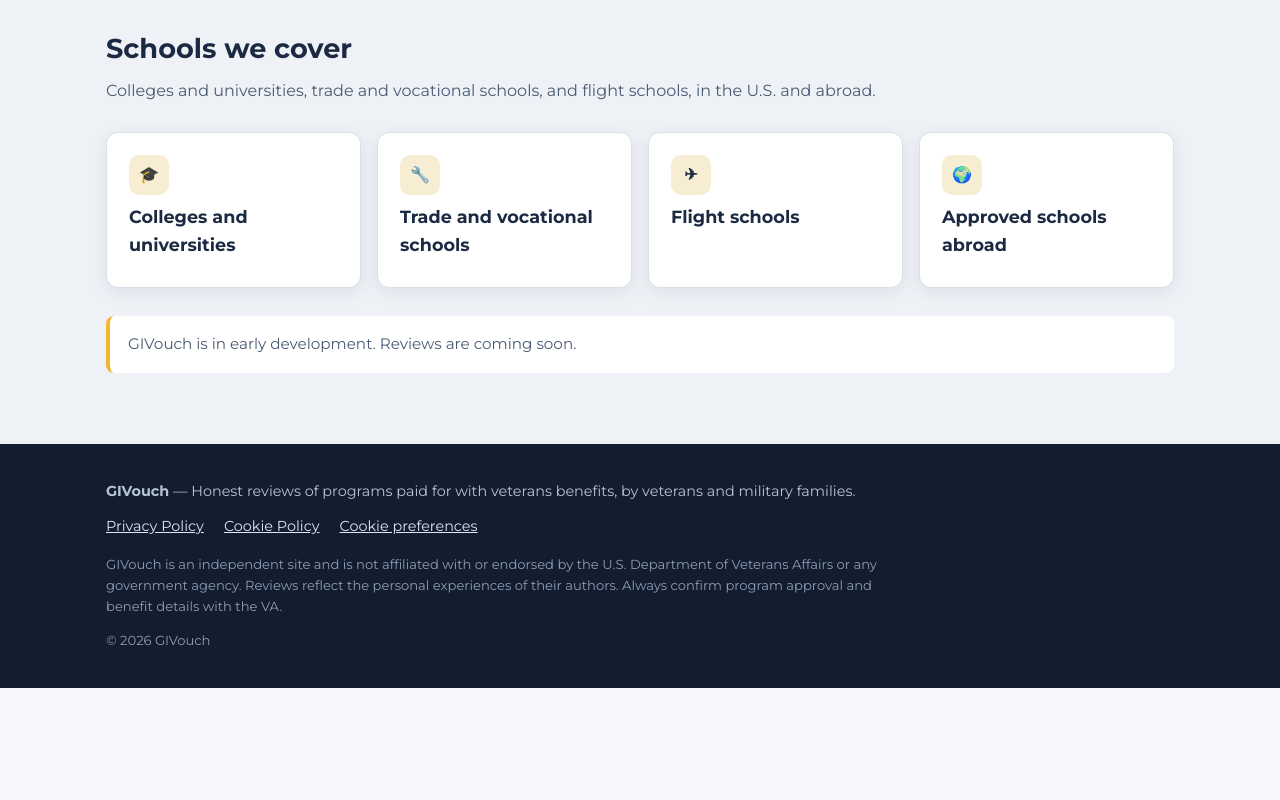
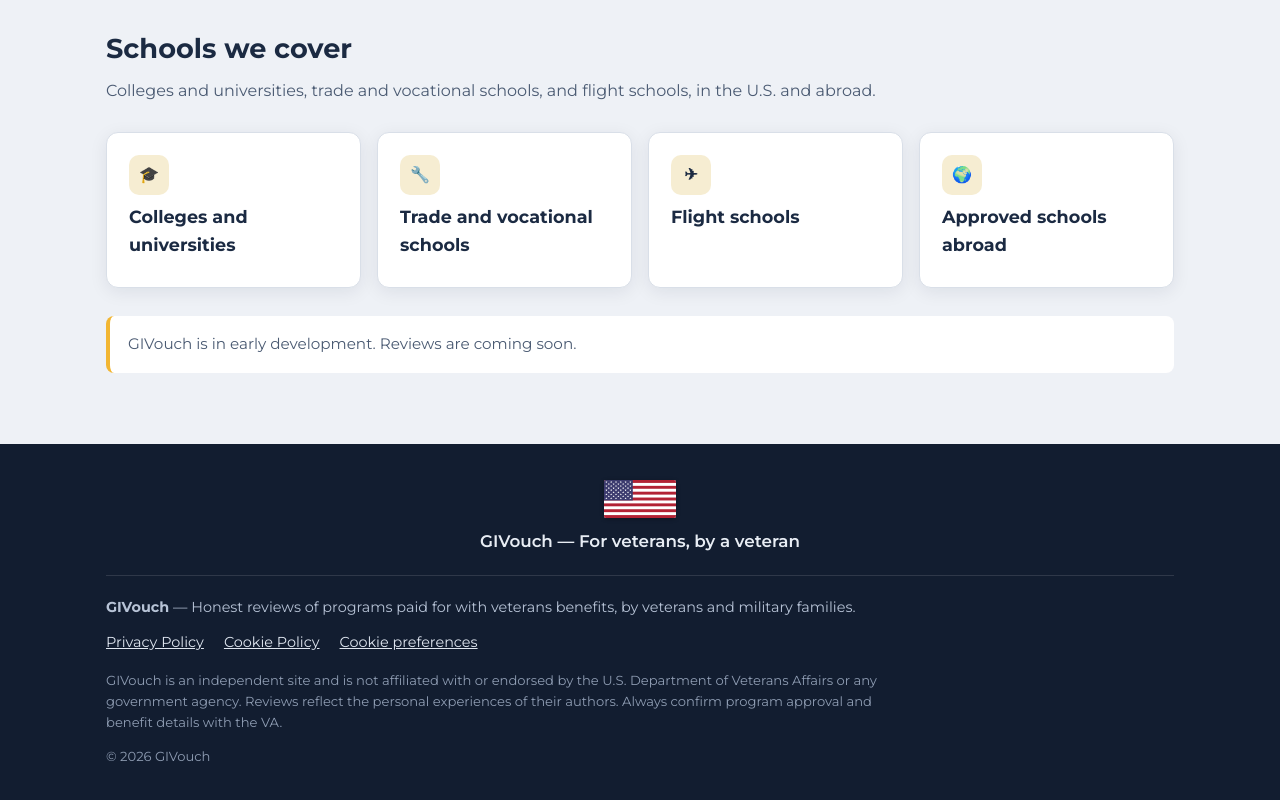
Before and after one commit to nelsonacolon/givouch, a website: page index.html in a window 1280 px wide. Shown: the part 1048-1848 px from the top of the page. Before the commit the page ends 1736 px from the top, so only its background shows below. Drawn offline with Linux system fonts and the light colour scheme.

Commit message:
Footer: U.S. flag and "For veterans, by a veteran" on every page
Co-Authored-By: Claude Opus 5.5 <noreply@anthropic.com>
Claude-Session: https://claude.ai/code/session_01BcstbKmH69GbwudzsR83ZA

```diff
--- a/assets/app.js
+++ b/assets/app.js
@@ -42,6 +42,7 @@
       "soon": "GIVouch is in early development. Reviews are coming soon.",
       "footer.tagline": "Honest reviews of programs paid for with veterans benefits, by veterans and military families.",
       "footer.privacy": "Privacy Policy",
+      "footer.byVeteran": "GIVouch — For veterans, by a veteran",
       "footer.cookies": "Cookie Policy",
       "footer.prefs": "Cookie preferences",
       "footer.disclaimer": "GIVouch is an independent site and is not affiliated with or endorsed by the U.S. Department of Veterans Affairs or any government agency. Reviews reflect the personal experiences of their authors. Always confirm program approval and benefit details with the VA.",
@@ -316,6 +317,7 @@
       "soon": "GIVouch está en desarrollo. Las reseñas llegarán pronto.",
       "footer.tagline": "Reseñas honestas de programas pagados con beneficios de veterano, por veteranos y familias militares.",
       "footer.privacy": "Política de privacidad",
+      "footer.byVeteran": "GIVouch — Para veteranos, por un veterano",
       "footer.cookies": "Política de cookies",
       "footer.prefs": "Preferencias de cookies",
       "footer.disclaimer": "GIVouch es un sitio independiente y no está afiliado ni respaldado por el Departamento de Asuntos de Veteranos de EE. UU. ni por ninguna agencia del gobierno. Las reseñas reflejan las experiencias personales de sus autores. Confirma siempre la aprobación del programa y los detalles del beneficio con el VA.",
--- a/assets/styles.css
+++ b/assets/styles.css
@@ -337,3 +337,8 @@ textarea.field-input { resize: vertical; }
 .filter-label { display: block; font-weight: 700; margin-bottom: 6px; }
 .filter-where .choices { gap: 8px; }
 .filter-where .choice { padding: 8px 12px; font-size: 0.9rem; }
+
+/* Flag and "For veterans, by a veteran" at the top of the footer. */
+.footer-flag { text-align: center; padding-bottom: 20px; margin-bottom: 20px; border-bottom: 1px solid rgba(255,255,255,0.12); }
+.footer-flag img { display: block; margin: 0 auto 10px; width: 72px; height: auto; border-radius: 2px; box-shadow: 0 1px 4px rgba(0,0,0,0.3); }
+.footer-flag p { margin: 0; font-size: 1.05rem; font-weight: 600; color: #e8edf4; }
--- a/index.html
+++ b/index.html
@@ -71,6 +71,10 @@
 
   <footer class="site-footer">
     <div class="container">
+      <div class="footer-flag">
+        <img src="/assets/flag-us.svg" alt="" width="72" height="38">
+        <p><span data-i18n="footer.byVeteran">GIVouch — For veterans, by a veteran</span></p>
+      </div>
       <strong>GIVouch</strong> — <span data-i18n="footer.tagline">Honest reviews of programs paid for with veterans benefits, by veterans and military families.</span>
       <ul class="footer-links">
         <li><a href="/privacy" data-i18n="footer.privacy">Privacy Policy</a></li>
```
Also changed, not shown: add-program.html (+4 -0 lines), browse.html (+4 -0 lines), cookies.html (+4 -0 lines), find.html (+4 -0 lines), privacy.html (+4 -0 lines), program.html (+4 -0 lines), review.html (+4 -0 lines), assets/flag-us.svg (added).
